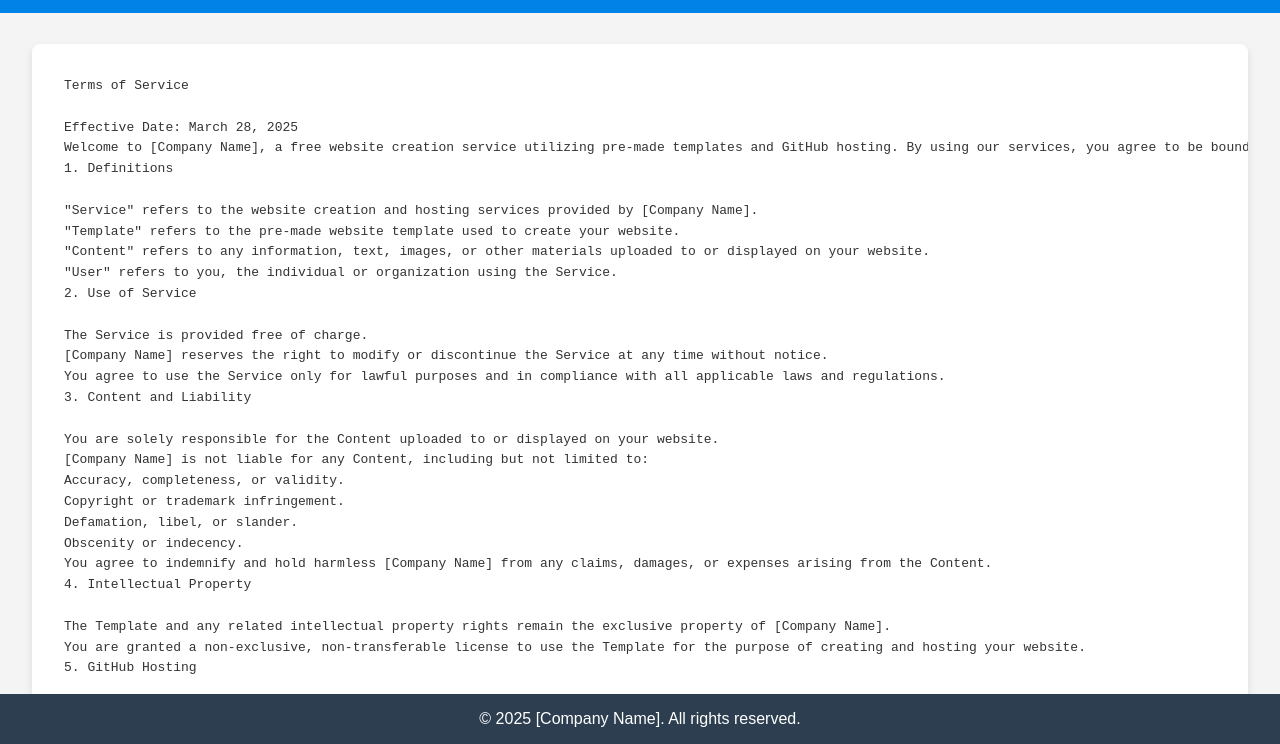
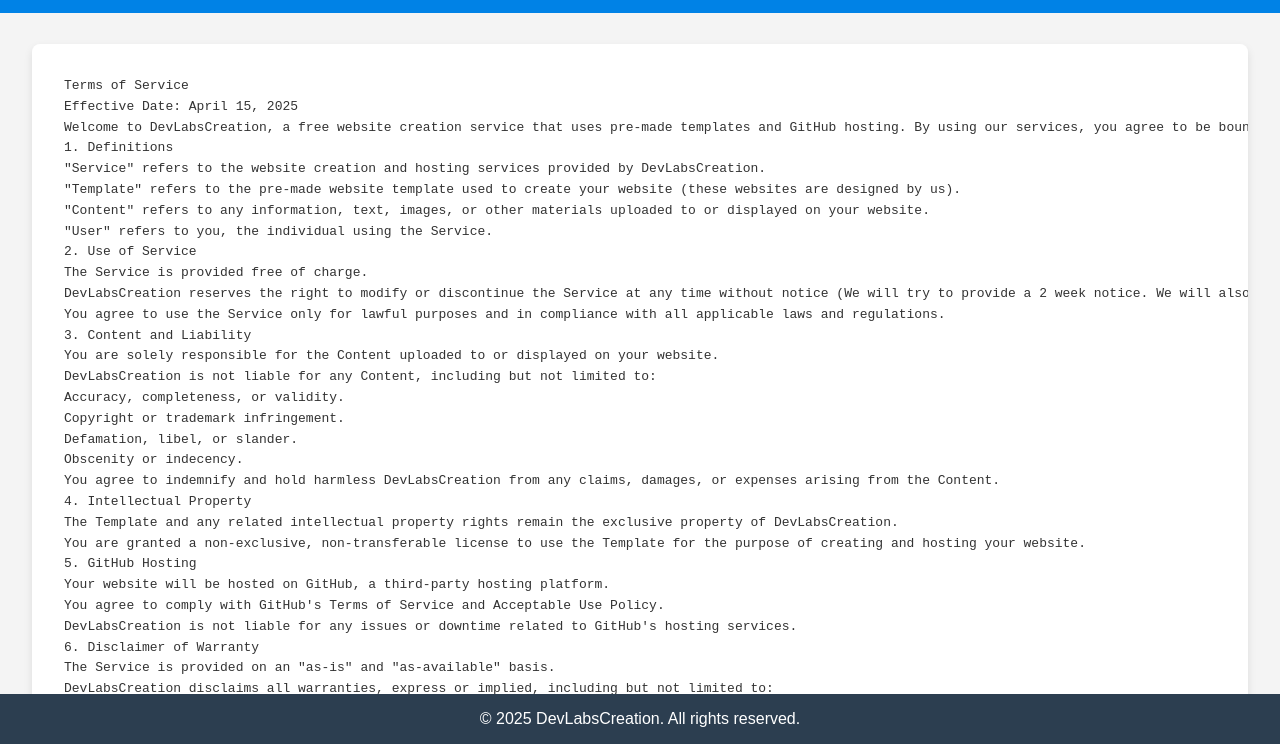
Before and after one commit to DevLabsCreation/terms, a plain HTML site: page index.htm in a window 1280 px wide. Shown: the part 56-800 px from the top of the page. Drawn offline with Linux system fonts and the light colour scheme.

Commit message:
Update index.htm

```diff
--- a/index.htm
+++ b/index.htm
@@ -69,65 +69,56 @@
 	<main>
 		<pre>
 Terms of Service
-
-Effective Date: March 28, 2025
-Welcome to [Company Name], a free website creation service utilizing pre-made templates and GitHub hosting. By using our services, you agree to be bound by these Terms of Service.
+Effective Date: April 15, 2025
+Welcome to DevLabsCreation, a free website creation service that uses pre-made templates and GitHub hosting. By using our services, you agree to be bound by these Terms of Service.
 1. Definitions
-
-"Service" refers to the website creation and hosting services provided by [Company Name].
-"Template" refers to the pre-made website template used to create your website.
+"Service" refers to the website creation and hosting services provided by DevLabsCreation.
+"Template" refers to the pre-made website template used to create your website (these websites are designed by us).
 "Content" refers to any information, text, images, or other materials uploaded to or displayed on your website.
-"User" refers to you, the individual or organization using the Service.
+"User" refers to you, the individual using the Service.
 2. Use of Service
-
 The Service is provided free of charge.
-[Company Name] reserves the right to modify or discontinue the Service at any time without notice.
+DevLabsCreation reserves the right to modify or discontinue the Service at any time without notice (We will try to provide a 2 week notice. We will also send you the file of your website and delete it on our end).
 You agree to use the Service only for lawful purposes and in compliance with all applicable laws and regulations.
 3. Content and Liability
-
 You are solely responsible for the Content uploaded to or displayed on your website.
-[Company Name] is not liable for any Content, including but not limited to:
+DevLabsCreation is not liable for any Content, including but not limited to:
 Accuracy, completeness, or validity.
 Copyright or trademark infringement.
 Defamation, libel, or slander.
 Obscenity or indecency.
-You agree to indemnify and hold harmless [Company Name] from any claims, damages, or expenses arising from the Content.
+You agree to indemnify and hold harmless DevLabsCreation from any claims, damages, or expenses arising from the Content.
 4. Intellectual Property
-
-The Template and any related intellectual property rights remain the exclusive property of [Company Name].
+The Template and any related intellectual property rights remain the exclusive property of DevLabsCreation.
 You are granted a non-exclusive, non-transferable license to use the Template for the purpose of creating and hosting your website.
 5. GitHub Hosting
-
 Your website will be hosted on GitHub, a third-party hosting platform.
 You agree to comply with GitHub's Terms of Service and Acceptable Use Policy.
-[Company Name] is not liable for any issues or downtime related to GitHub's hosting services.
+DevLabsCreation is not liable for any issues or downtime related to GitHub's hosting services.
 6. Disclaimer of Warranty
-
 The Service is provided on an "as-is" and "as-available" basis.
-[Company Name] disclaims all warranties, express or implied, including but not limited to:
+DevLabsCreation disclaims all warranties, express or implied, including but not limited to:
 Merchantability.
 Fitness for a particular purpose.
 Non-infringement.
 7. Limitation of Liability
-
-[Company Name] shall not be liable for any damages, including but not limited to:
+DevLabsCreation shall not be liable for any damages, including but not limited to:
 Incidental.
 Consequential.
 Punitive.
 Special.
-[Company Name]'s liability, if any, shall be limited to the maximum extent permitted by law.
+Dev’Labss liability, if any, shall be limited to the maximum extent permitted by law.
 8. Governing Law
-
-These Terms of Service shall be governed by and construed in accordance with the laws of the province of [Your Province], Canada.
+These Terms of Service shall be governed by and construed in accordance with the laws of the province of Ontario, Canada.
 9. Changes to Terms of Service
 
-[Company Name] reserves the right to modify or update these Terms of Service at any time without notice.
+DevLabsCreation reserves the right to modify or update these Terms of Service at any time without notice.
 Your continued use of the Service shall be deemed acceptance of any changes to the Terms of Service.
 By using the Service, you acknowledge that you have read, understood, and agree to be bound by these Terms of Service.
 		</pre>
 	</main>
 	<footer>
-		&copy; 2025 [Company Name]. All rights reserved.
+		&copy; 2025 DevLabsCreation. All rights reserved.
 	</footer>
 </body>
 </html>
```
